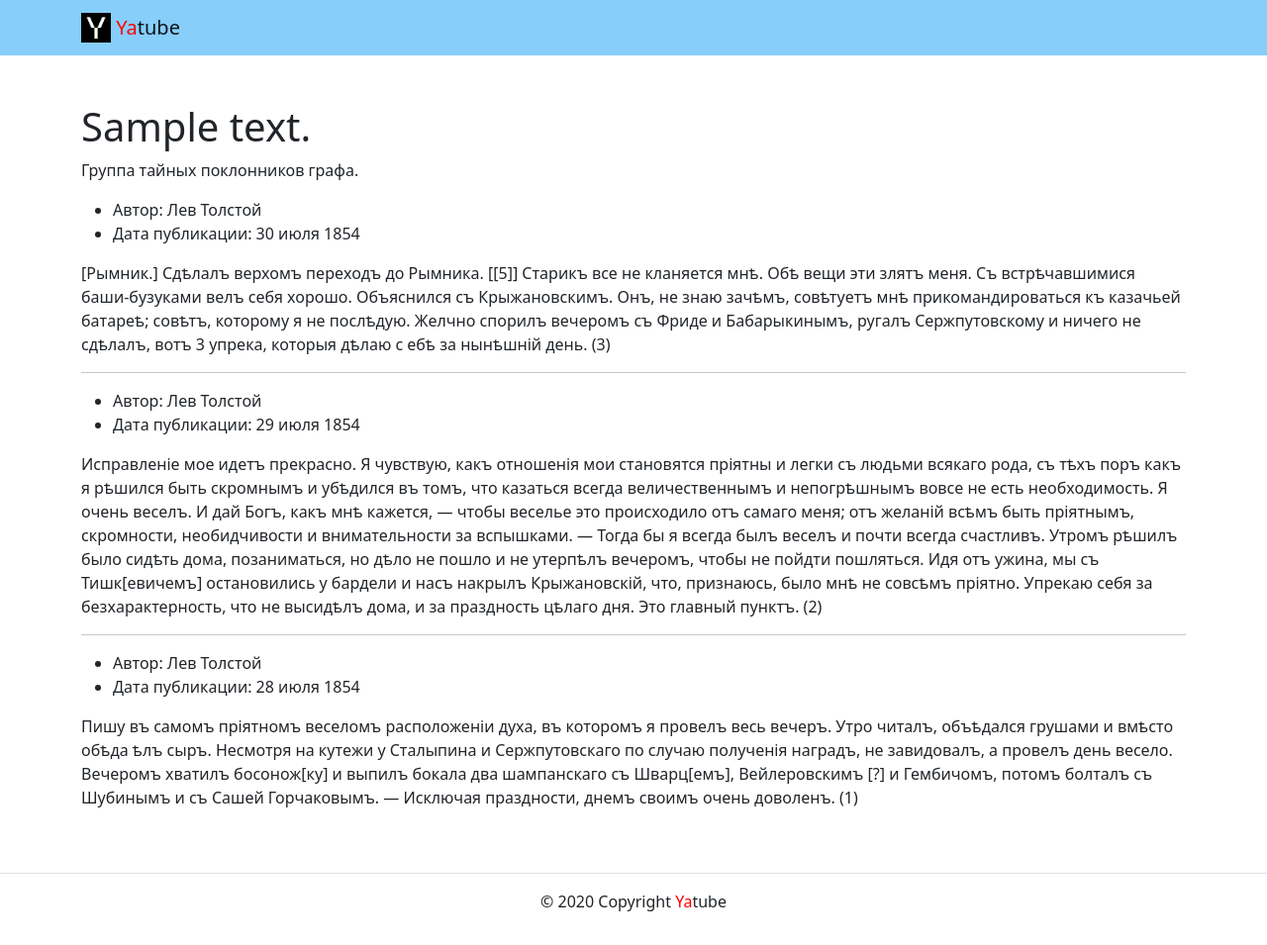
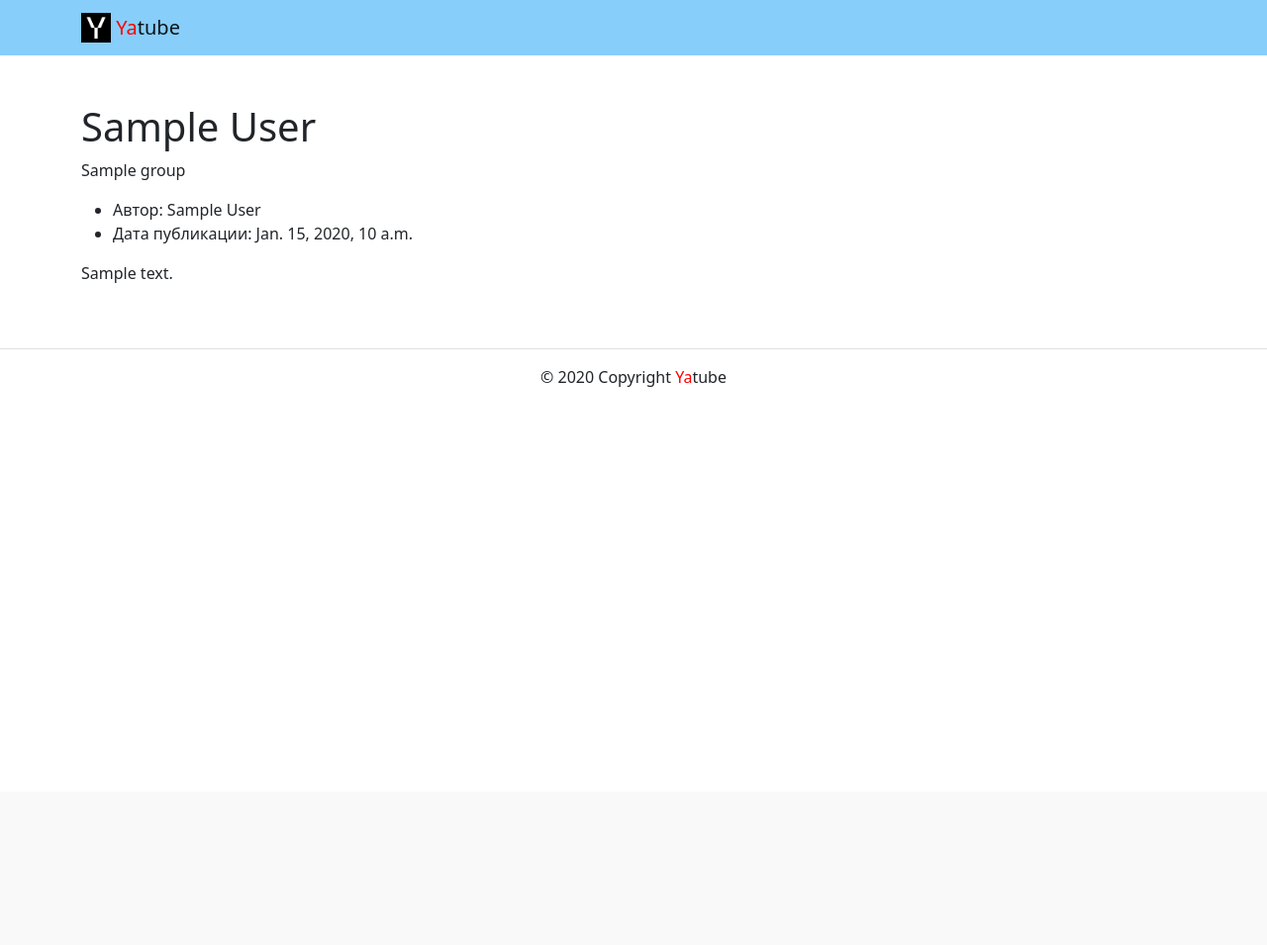
Before and after one commit to Rendlolx/yatube_project, a Django app: template yatube/templates/posts/group_list.html in a window 1280 px wide. Shown: the whole page at 99% size. After the commit the page ends 391 px from the top, so only its background shows below. Run offline with Django 3.2, Linux system fonts and the light colour scheme; tables that the repository leaves empty hold one stand-in row (values such as "Sample post"); the template is opened without the code that fills it: values that come from a table or form of the project are taken from there, most other values are stand-ins (such as "Sample title", 1, 10 or a date in 2020); some libraries are stand-ins or nearby versions.

Commit message:
Верстка с циклом

```diff
--- a/yatube/templates/posts/group_list.html
+++ b/yatube/templates/posts/group_list.html
@@ -4,74 +4,29 @@
     {% block content %}
     <!-- класс py-5 создает отступы сверху и снизу блока -->
       <div class="container py-5">
+        {% for post in posts %}
         <h1>
           {% block title %}
-            {{ text }}
+            {{ post.author.get_full_name }}
           {% endblock %}
         </h1>
         <p>
-          Группа тайных поклонников графа.
+          {{ post.group }}
         </p>
         <article>
           <ul>
             <li>
-              Автор: Лев Толстой
+              Автор: {{ post.author.get_full_name }}
             </li>
             <li>
-              Дата публикации: 30 июля 1854
+              Дата публикации: {{ post.pub_date }}
             </li>
           </ul>
           <p>
-            [Рымник.] Сдѣлалъ верхомъ переходъ до Рымника. [[5]] Старикъ все не кланяется мнѣ.
-            Обѣ вещи эти злятъ меня. Съ встрѣчавшимися баши-бузуками велъ себя хорошо.
-            Объяснился съ Крыжановскимъ. Онъ, не знаю зачѣмъ, совѣтуетъ мнѣ прикомандироваться
-            къ казачьей батареѣ; совѣтъ, которому я не послѣдую. Желчно спорилъ вечеромъ съ Фриде
-            и Бабарыкинымъ, ругалъ Сержпутовскому и ничего не сдѣлалъ, вотъ 3 упрека, которыя дѣлаю с
-            ебѣ за нынѣшній день. (3)
+            {{ post.text }}
           </p>
         </article>
-        <hr>
-        <article>
-          <ul>
-            <li>
-              Автор: Лев Толстой
-            </li>
-            <li>
-              Дата публикации: 29 июля 1854
-            </li>
-          </ul>
-          <p>
-            Исправленіе мое идетъ прекрасно. Я чувствую, какъ отношенія мои становятся пріятны и легки
-            съ людьми всякаго рода, съ тѣхъ поръ какъ я рѣшился быть скромнымъ и убѣдился въ томъ,
-            что казаться всегда величественнымъ и непогрѣшнымъ вовсе не есть необходимость. Я очень
-            веселъ. И дай Богъ, какъ мнѣ кажется, — чтобы веселье это происходило отъ самаго меня;
-            отъ желаній всѣмъ быть пріятнымъ, скромности, необидчивости и внимательности за вспышками.
-            — Тогда бы я всегда былъ веселъ и почти всегда счастливъ.
-            Утромъ рѣшилъ было сидѣть дома, позаниматься, но дѣло не пошло и не утерпѣлъ вечеромъ,
-            чтобы не пойдти пошляться. Идя отъ ужина, мы съ Тишк[евичемъ] остановились у бардели и насъ
-            накрылъ Крыжановскій, что, признаюсь, было мнѣ не совсѣмъ пріятно. Упрекаю себя за
-            безхарактерность, что не высидѣлъ дома, и зa праздность цѣлаго дня. Это главный пунктъ. (2)
-          </p>
-        </article>
-        <hr>
-        <article>
-          <ul>
-            <li>
-              Автор: Лев Толстой
-            </li>
-            <li>
-              Дата публикации: 28 июля 1854
-            </li>
-          </ul>
-          <p>
-            Пишу въ самомъ пріятномъ веселомъ расположеніи духа, въ которомъ я провелъ весь вечеръ.
-            Утро читалъ, объѣдался грушами и вмѣсто обѣда ѣлъ сыръ. Несмотря на кутежи у Сталыпина и
-            Сержпутовскаго по случаю полученія наградъ, не завидовалъ, а провелъ день весело. Вечеромъ
-            хватилъ босонож[ку] и выпилъ бокала два шампанскаго съ Шварц[емъ], Вейлеровскимъ [?] и
-            Гембичомъ, потомъ болталъ съ Шубинымъ и съ Сашей Горчаковымъ. — Исключая праздности,
-            днемъ своимъ очень доволенъ. (1)
-          </p>
-        </article>
+        {% endfor %}
         <!-- под последним постом нет линии -->
       </div>
     {% endblock %}
```
